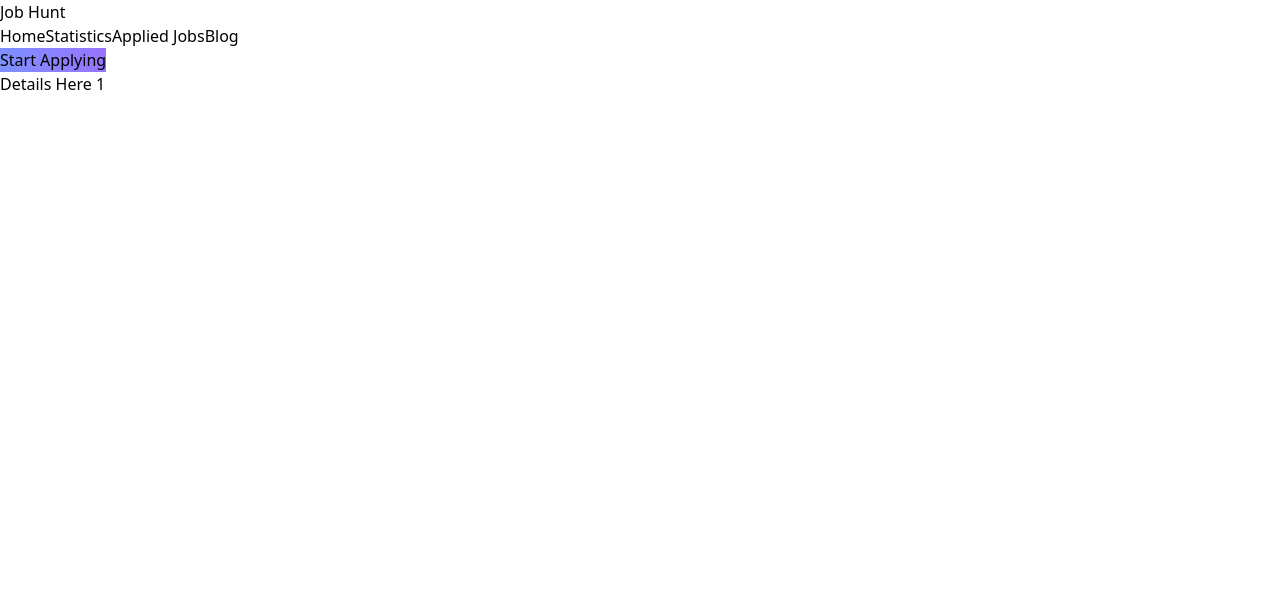
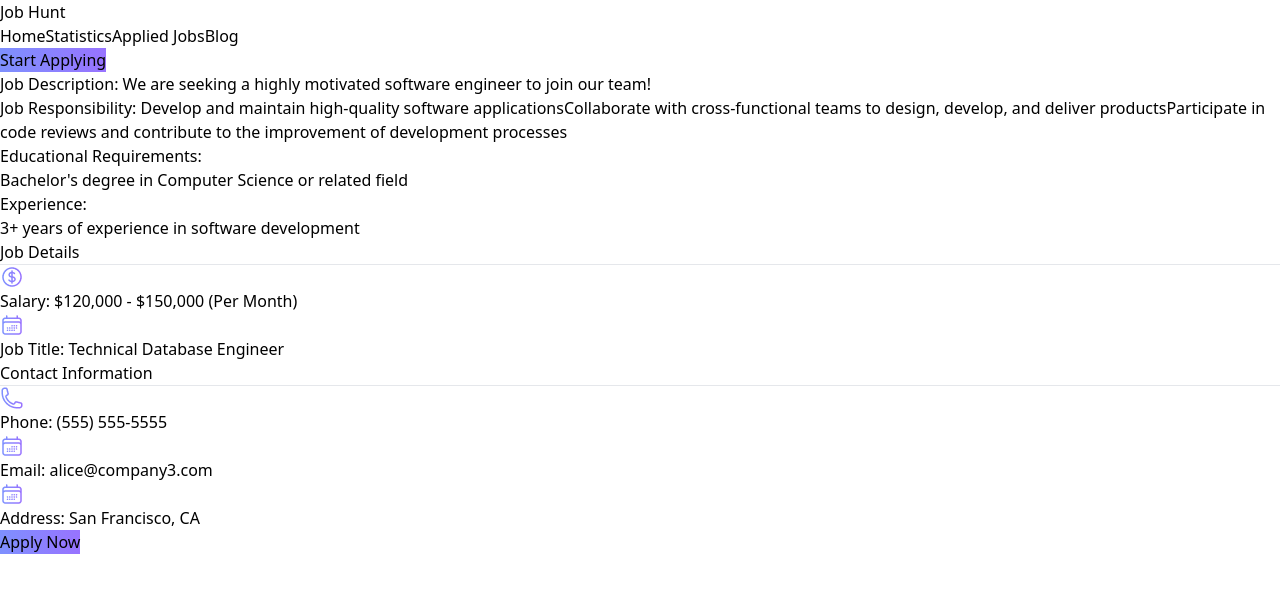
Before and after one commit to belaeat/career-hub, a React (Vite) app: page /job/1 in a window 1280 px wide. Shown: the top 592 px of the page. Built offline with nearby package versions, Linux system fonts and the light colour scheme.

Commit message:
job detail page working properly

```diff
--- a/package.json
+++ b/package.json
@@ -14,6 +14,7 @@
     "react": "^18.2.0",
     "react-dom": "^18.2.0",
     "react-router-dom": "^6.10.0",
+    "recharts": "^2.5.0",
     "sort-by": "^1.2.0"
   },
   "devDependencies": {
--- a/public/jobsData.json
+++ b/public/jobsData.json
@@ -6,6 +6,8 @@
     "companyName": "Google LLC",
     "remoteOrOnsite": "Remote",
     "location": "San Francisco, CA",
+    "email": "alice@company3.com",
+    "phone": "(555) 555-5555",
     "fullOrPartTime": "Full-time",
     "salary": "$120,000 - $150,000",
     "jobDescription": "We are seeking a highly motivated software engineer to join our team!",
@@ -17,9 +19,7 @@
     "educationalRequirements": "Bachelor's degree in Computer Science or related field",
     "experiences": "3+ years of experience in software development",
     "contactInformation": {
-        "name": "John Doe",
-        "email": "john@company1.com",
-        "phone": "(555) 555-5555"
+      "name": "John Doe"
     }
   },
   {
@@ -29,6 +29,8 @@
     "companyName": "Netflix",
     "remoteOrOnsite": "Onsite",
     "location": "New York, NY",
+    "email": "alice@company3.com",
+    "phone": "(555) 555-5555",
     "fullOrPartTime": "Full-time",
     "salary": "$130,000 - $160,000",
     "jobDescription": "We are looking for a talented data scientist to join our growing team!",
@@ -40,9 +42,7 @@
     "educationalRequirements": "Master's or Ph.D. degree in Computer Science, Statistics, or related field",
     "experiences": "5+ years of experience in data science",
     "contactInformation": {
-        "name": "Jane Smith",
-        "email": "jane@company2.com",
-        "phone": "(555) 555-5555"
+      "name": "Jane Smith"
     }
   },
   {
@@ -52,6 +52,8 @@
     "companyName": "Tesla",
     "remoteOrOnsite": "Remote",
     "location": "Seattle, WA",
+    "email": "alice@company3.com",
+    "phone": "(555) 555-5555",
     "fullOrPartTime": "Full-time",
     "salary": "$150,000 - $180,000",
     "jobDescription": "We are seeking a talented product manager to lead the development of our flagship product!",
@@ -63,12 +65,9 @@
     "educationalRequirements": "Bachelor's degree in Computer Science, Business, or related field",
     "experiences": "5+ years of experience in product management",
     "contactInformation": {
-        "name": "Alice Brown",
-        "email": "alice@company3.com",
-        "phone": "(555) 555-5555"
+      "name": "Alice Brown"
     }
   },
-
   {
     "id": 4,
     "companyLogo": "/Group 10021.png",
@@ -76,6 +75,8 @@
     "companyName": "AirBnB",
     "remoteOrOnsite": "Onsite",
     "location": "Florida, USA",
+    "email": "alice@company3.com",
+    "phone": "(555) 555-5555",
     "fullOrPartTime": "Full-time",
     "salary": "$150,000 - $180,000",
     "jobDescription": "We are seeking a talented product manager to lead the development of our flagship product!",
@@ -87,12 +88,9 @@
     "educationalRequirements": "Bachelor's degree in Computer Science, Business, or related field",
     "experiences": "5+ years of experience in product management",
     "contactInformation": {
-          "name": "Alice Brown",
-          "email": "alice@company3.com",
-          "phone": "(555) 555-5555"
+      "name": "Alice Brown"
     }
   },
-
   {
     "id": 5,
     "companyLogo": "/google-1-1 1.png",
@@ -100,6 +98,8 @@
     "companyName": "Google LLC",
     "remoteOrOnsite": "Remote",
     "location": "Boston, USA",
+    "email": "alice@company3.com",
+    "phone": "(555) 555-5555",
     "fullOrPartTime": "Full-time",
     "salary": "$150,000 - $180,000",
     "jobDescription": "We are seeking a talented product manager to lead the development of our flagship product!",
@@ -111,12 +111,9 @@
     "educationalRequirements": "Bachelor's degree in Computer Science, Business, or related field",
     "experiences": "5+ years of experience in product management",
     "contactInformation": {
-        "name": "Alice Brown",
-        "email": "alice@company3.com",
-        "phone": "(555) 555-5555"
+      "name": "Alice Brown"
     }
   },
-
   {
     "id": 6,
     "companyLogo": "/CareerHub.png",
@@ -124,6 +121,8 @@
     "companyName": "Career Hub",
     "remoteOrOnsite": "Onsite",
     "location": "Dhaka, Bangladesh",
+    "email": "alice@company3.com",
+    "phone": "(555) 555-5555",
     "fullOrPartTime": "Full-time",
     "salary": "$150,000 - $180,000",
     "jobDescription": "We are seeking a talented product manager to lead the development of our flagship product!",
@@ -135,9 +134,7 @@
     "educationalRequirements": "Bachelor's degree in Computer Science, Business, or related field",
     "experiences": "5+ years of experience in product management",
     "contactInformation": {
-        "name": "Alice Brown",
-        "email": "alice@company3.com",
-        "phone": "(555) 555-5555"
+      "name": "Alice Brown"
     }
   }
 ]
--- a/src/components/ViewDetails/ViewDetails.jsx
+++ b/src/components/ViewDetails/ViewDetails.jsx
@@ -1,27 +1,61 @@
-import { data } from 'autoprefixer';
 import React, { useEffect, useState } from 'react';
 import { useLoaderData, useParams } from 'react-router-dom';
 
 const ViewDetails = () => {
-    const dynamic = useParams()
-    console.log(dynamic.id)
+    const { id } = useParams();
+    const jobDetails = useLoaderData();
+    const [job, setJob] = useState({});
 
-    const jobsDetail = useLoaderData();
-    // console.log(jobsDetail)
-
-    const [details, setDetails] = useState({});
+    const checkData = jobDetails.find(jobItem => jobItem.id == id)
+    // console.log(job.jobDescription)
 
     useEffect(() => {
-        const description = jobsDetail.find(occupation => occupation.id === 1);
-        setDetails(description)
-    }, [details])
+
+        setJob(checkData);
+
+    }, [checkData]);
+
+    return (
+        <div className='flex items-center justify-between w-[90%] mx-auto my-12'>
+            <div className='w-[60%]'>
+                <h2 className='mb-5'><span className='font-bold text-lg'>Job Description: </span>{job.jobDescription}</h2>
+                <h2 className='mb-5'><span className='font-bold text-lg'>Job Responsibility: </span>{job.jobResponsibilities}</h2>
+                <h2 className='mb-5 font-bold text-lg'>Educational Requirements:</h2>
+                <p className='mb-5'>{job.educationalRequirements}</p>
+                <h2 className='mb-5 font-bold text-lg'>Experience:</h2>
+                <p className='mb-5'>{job.experiences}</p>
+            </div>
+            <div className='w-[30%]'>
+                <div className='rounded-lg bg-purple-100 p-4 mb-5'>
+                    <h3 className='font-bold mb-3'>Job Details</h3>
+                    <hr />
+                    <div className='my-3 flex gap-2'>
+                        <img src='/Frame.png' alt="" />
+                        <p><span className='font-semibold'>Salary: </span>{job.salary} (Per Month)</p>
+                    </div>
+                    <div className='my-3 flex gap-2'>
+                        <img src='/Frame-1.png' alt="" />
+                        <p><span className='font-semibold'>Job Title: </span>{job.jobTitle}</p>
+                    </div>
 
 
-
-    return (
-        <div>
-            <h2>Details Here {dynamic.id}</h2>
-
+                    <h3 className='font-bold mb-3'>Contact Information</h3>
+                    <hr />
+                    <div className='my-3 flex gap-2'>
+                        <img src='/Frame-2.png' alt="" />
+                        <p><span className='font-semibold'>Phone: </span>{job.phone}</p>
+                    </div>
+                    <div className='my-3 flex gap-2'>
+                        <img src='/Frame-1.png' alt="" />
+                        <p><span className='font-semibold'>Email: </span>{job.email}</p>
+                    </div>
+                    <div className='my-3 flex gap-2'>
+                        <img src='/Frame-1.png' alt="" />
+                        <p><span className='font-semibold'>Address: </span>{job.location}</p>
+                    </div>
+                </div>
+                <button className='button-color font-semibold text-white p-3 px-12 rounded-lg w-full'>Apply Now</button>
+            </div>
         </div>
     );
 };
--- a/src/main.jsx
+++ b/src/main.jsx
@@ -29,7 +29,7 @@ const router = createBrowserRouter([
       {
         path: 'job/:id',
         element: <ViewDetails></ViewDetails>,
-        loader: ({params}) => fetch('/jobsData.json')
+        loader: () => fetch('/jobsData.json')
       },
       {
         path: 'statistics',
```
Also changed, not shown: 1 other file (tests, documents, lock files or other folders). Lines whose indentation alone changed are shown as unchanged.
